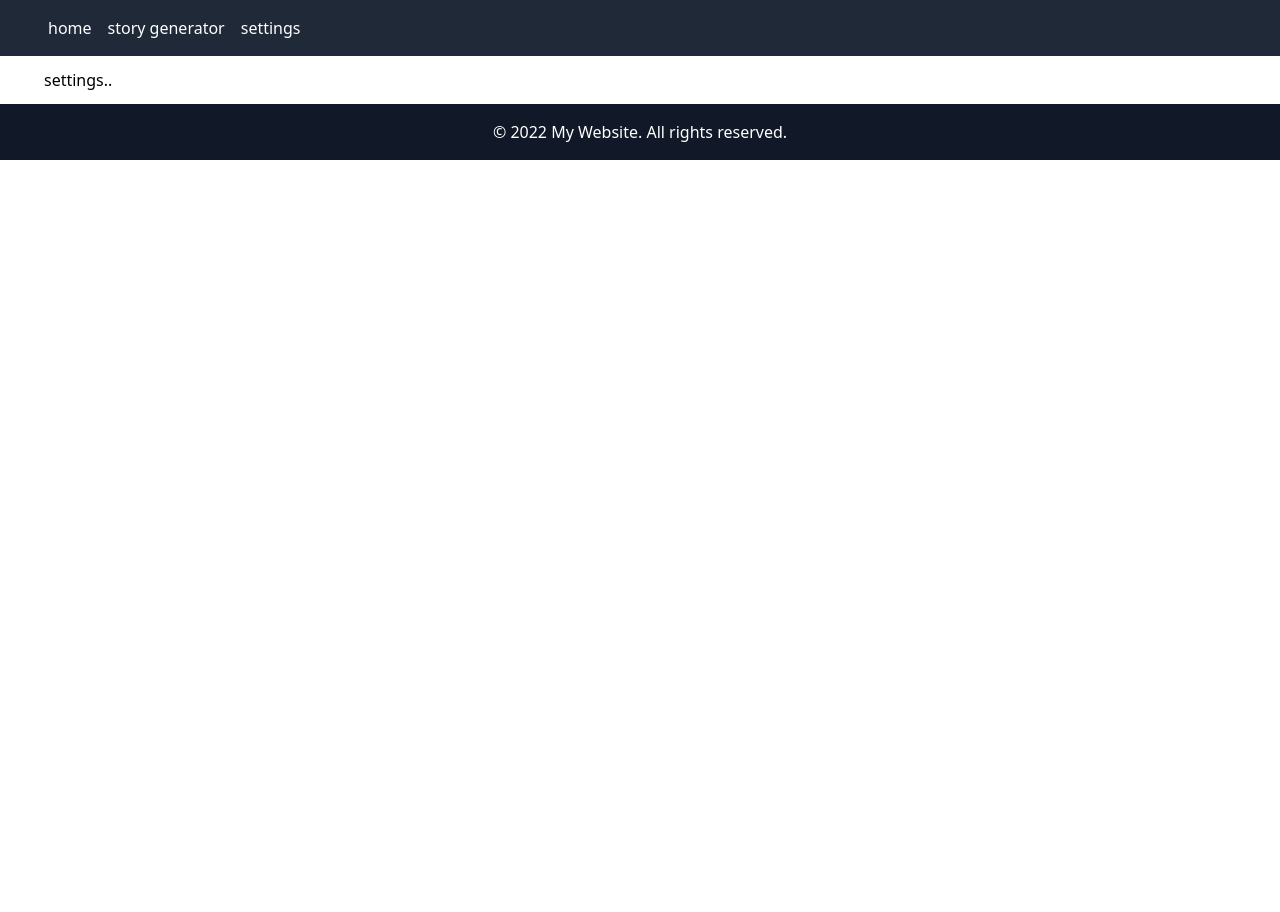
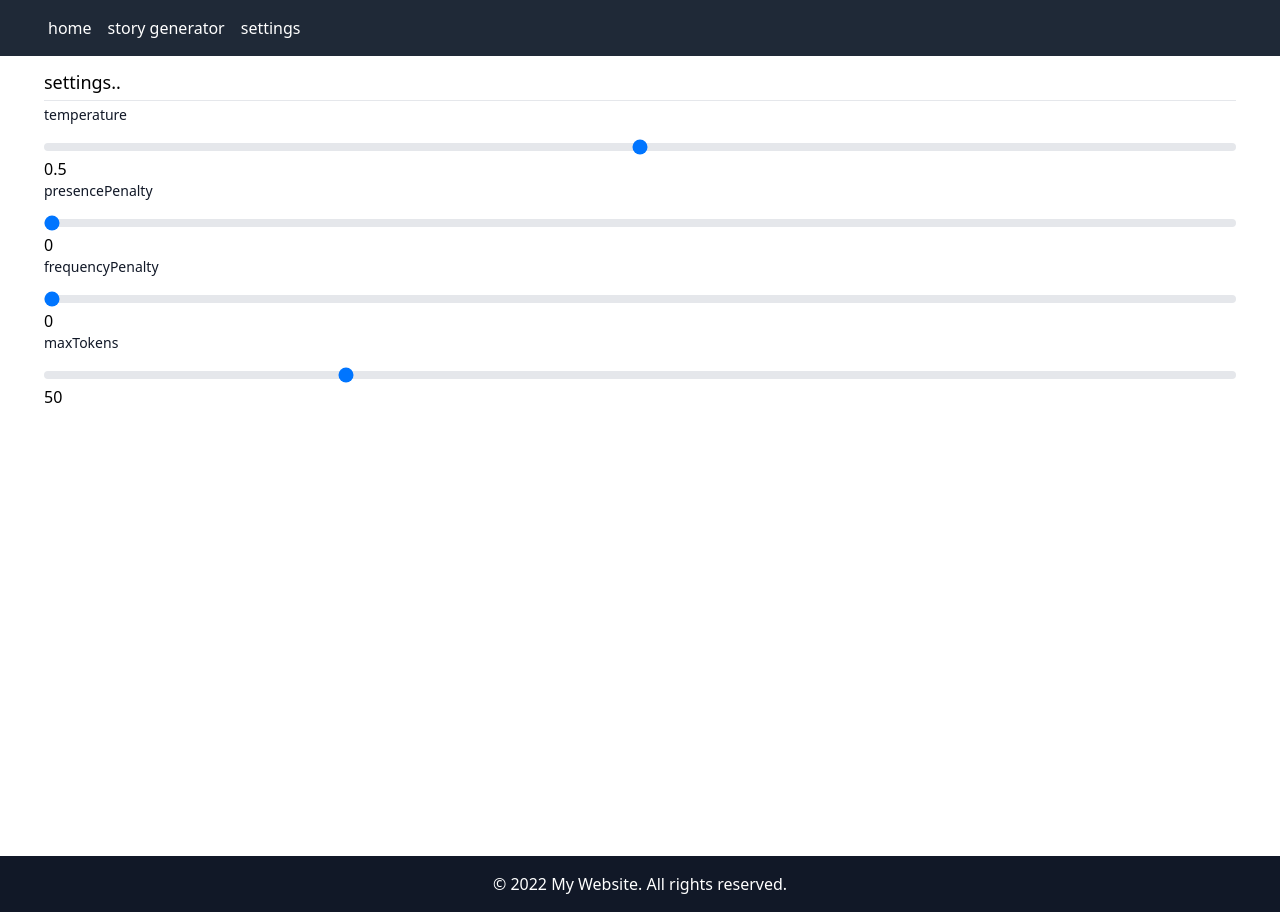
Before and after one commit to milmilmilkim/next-13-app-dir, a Next.js app: page /settings in a window 1280 px wide. Before the commit the page ends 800 px from the top, so only its background shows below. Built offline with nearby package versions, Linux system fonts and the light colour scheme.

Commit message:
이것저것

```diff
--- a/package.json
+++ b/package.json
@@ -3,7 +3,7 @@
   "version": "0.1.0",
   "private": true,
   "scripts": {
-    "dev": "next dev",
+    "dev": "NODE_OPTIONS='--inspect' next dev",
     "build": "next build",
     "start": "next start",
     "lint": "next lint",
@@ -17,6 +17,7 @@
     "@types/node": "18.15.10",
     "@types/react": "18.0.29",
     "@types/react-dom": "18.0.11",
+    "@types/uuid": "^9.0.1",
     "axios": "^1.3.4",
     "dayjs": "^1.11.7",
     "eslint": "^8.37.0",
@@ -27,7 +28,8 @@
     "react": "18.2.0",
     "react-dom": "18.2.0",
     "styled-components": "^5.3.9",
-    "typescript": "5.0.2"
+    "typescript": "5.0.2",
+    "uuid": "^9.0.0"
   },
   "devDependencies": {
     "@babel/core": "^7.21.3",
--- a/src/api/gpt.ts
+++ b/src/api/gpt.ts
@@ -18,8 +18,8 @@ export const postGPT = async (gptRequest: GPTRequest, apiKey = OPENAI_KEY) => {
     max_tokens: maxTokens,
     user,
     temperature,
-    // presence_penalty: presencePenalty,
-    // frequency_penalty: frequencyPenalty,
+    presence_penalty: presencePenalty,
+    frequency_penalty: frequencyPenalty,
     // stop,
   });
 
--- a/src/app/api/gpt/story/route.ts
+++ b/src/app/api/gpt/story/route.ts
@@ -32,6 +32,7 @@ export async function POST(request: Request) {
     prompt += 'keep going';
   }
 
+  // prompt += 'just write 1 lines (1 character)';
   prompt += `When the story is over, say: ###end##`;
 
   const GPTRequest: GPTRequest = {
--- a/src/app/layout.tsx
+++ b/src/app/layout.tsx
@@ -37,7 +37,7 @@ export default function RootLayout({ children }: { children: React.ReactNode })
 }
 
 const Container = tw.div`
-max-w-7xl mx-auto px-4 sm:px-6 lg:px-8
+max-w-7xl mx-auto px-4 sm:px-6 lg:px-8 min-h-screen
 `;
 
 const Content = tw.div`
--- a/src/app/settings/page.tsx
+++ b/src/app/settings/page.tsx
@@ -1,7 +1,80 @@
+'use client';
+
+import { useAtom } from 'jotai';
+import { storyRequestAtom } from '@/state/story';
+
 const Settings = () => {
+  const [storyRequest, setStoryRequest] = useAtom(storyRequestAtom);
+
+  const handleRange = (e: React.ChangeEvent<HTMLInputElement>) => {
+    const newValue = parseFloat(e.currentTarget.value);
+    const property = e.currentTarget.name;
+
+    setProperty(property, newValue);
+  };
+
+  const setProperty = (propertyName: string, newValue: number | string) => {
+    const next = {
+      ...storyRequest,
+      options: {
+        ...storyRequest.options,
+        [propertyName]: newValue,
+      },
+    };
+    setStoryRequest(next);
+  };
+
+  const properties = [
+    {
+      name: 'temperature',
+      min: '0',
+      max: '1',
+      step: '0.01',
+    },
+    {
+      name: 'presencePenalty',
+      min: '0',
+      max: '2',
+      step: '0.01',
+    },
+    {
+      name: 'frequencyPenalty',
+      min: '0',
+      max: '2',
+      step: '0.01',
+    },
+    {
+      name: 'maxTokens',
+      min: '0',
+      max: '200',
+      step: '1',
+    },
+  ];
+
   return (
     <div>
-      <span>settings..</span>
+      <h1 className="text-lg">settings..</h1>
+      <hr className="my-1" />
+
+      {properties.map((property) => (
+        <div key={property.name}>
+          <label htmlFor="minmax-range" className="block mb-2 text-sm font-medium text-gray-900 dark:text-white">
+            {property.name}
+          </label>
+          <input
+            id="minmax-range"
+            type="range"
+            name={property.name}
+            min={property.min}
+            max={property.max}
+            value={storyRequest.options[property.name as keyof typeof storyRequest.options]}
+            step={property.step}
+            onChange={handleRange}
+            className="w-full h-2 bg-gray-200 rounded-lg appearance-none cursor-pointer dark:bg-gray-700"
+          ></input>
+          <span>{storyRequest.options[property.name as keyof typeof storyRequest.options]}</span>
+        </div>
+      ))}
     </div>
   );
 };
--- a/src/app/story/page.tsx
+++ b/src/app/story/page.tsx
@@ -3,7 +3,7 @@
 import { ChangeEvent, useState, useEffect } from 'react';
 import { useAtom } from 'jotai';
 import { characterAtom } from '@/state/character';
-import { storyAtom } from '@/state/story';
+import { storyAtom, storyRequestAtom } from '@/state/story';
 import useStory from '@/queries/story/useCreateStory';
 import StoryArea from '@/components/story/StoryArea';
 import { useQueryClient } from '@tanstack/react-query';
@@ -13,6 +13,7 @@ import tw from 'tailwind-styled-components';
 const Story = () => {
   const [context, setContext] = useState('');
   const [character, setCharacter] = useAtom(characterAtom);
+  const [storyRequest, setStoryRequest] = useAtom(storyRequestAtom);
   const [story, setStory] = useAtom(storyAtom);
 
   const { refetch, data, isFetching, error } = useStory({
@@ -25,6 +26,7 @@ const Story = () => {
       },
     ],
     context,
+    options: storyRequest.options,
   });
 
   const queryClient = useQueryClient();
@@ -71,6 +73,8 @@ const Story = () => {
       <h1 className="text-3xl font-bold underline">Story Generator</h1>
       <textarea className="w-full border" onChange={haldeCharacter} value={character}></textarea>
 
+      {JSON.stringify(storyRequest)}
+
       <Styledbutton disabled={isFetching} onClick={getResponse}>
         start!
       </Styledbutton>
--- /dev/null
+++ b/src/hooks/useStoryId.tsx
@@ -0,0 +1,16 @@
+import { storyIdAtom } from '@/state/story';
+import { useAtom } from 'jotai';
+
+import { v4 as uuidv4 } from 'uuid';
+
+const useStoryId = () => {
+  const [storyId, setStoryId] = useAtom(storyIdAtom);
+
+  const generateStoryId = () => {
+    setStoryId(uuidv4());
+  };
+
+  return { storyId, generateStoryId };
+};
+
+export default useStoryId;
--- a/src/queries/story/useCreateStory.tsx
+++ b/src/queries/story/useCreateStory.tsx
@@ -11,6 +11,9 @@ const useCreateStory = (storyRequest: StoryRequest) => {
   };
 
   const query = useQuery(['story', storyRequest], postStoryOptions, {
+    onSettled: () => {
+      console.log(storyRequest);
+    },
     onSuccess: () => console.log('ok'),
     enabled: false, // 초기에는 API 요청을 보내지 않음
   });
--- a/src/state/story.ts
+++ b/src/state/story.ts
@@ -1,7 +1,9 @@
 import { atom } from 'jotai';
 import { StoryRequest } from '@/types/data/story';
 
-const storyAtom = atom('');
+const storyAtom = atom<string>('');
+
+const storyIdAtom = atom<string>('');
 
 const storyRequestAtom = atom<StoryRequest>({
   characters: [],
@@ -14,4 +16,4 @@ const storyRequestAtom = atom<StoryRequest>({
   },
 });
 
-export { storyAtom, storyRequestAtom };
+export { storyAtom, storyRequestAtom, storyIdAtom };
--- a/src/types/data/story.ts
+++ b/src/types/data/story.ts
@@ -7,7 +7,7 @@ export interface StoryRequest {
   //   worldView: string;
   characters: Character[];
   context?: string;
-  options?: StoryRequestOptions;
+  options: StoryRequestOptions;
 }
 
 interface StoryRequestOptions {
```
Also changed, not shown: 1 other file (tests, documents, lock files or other folders).
